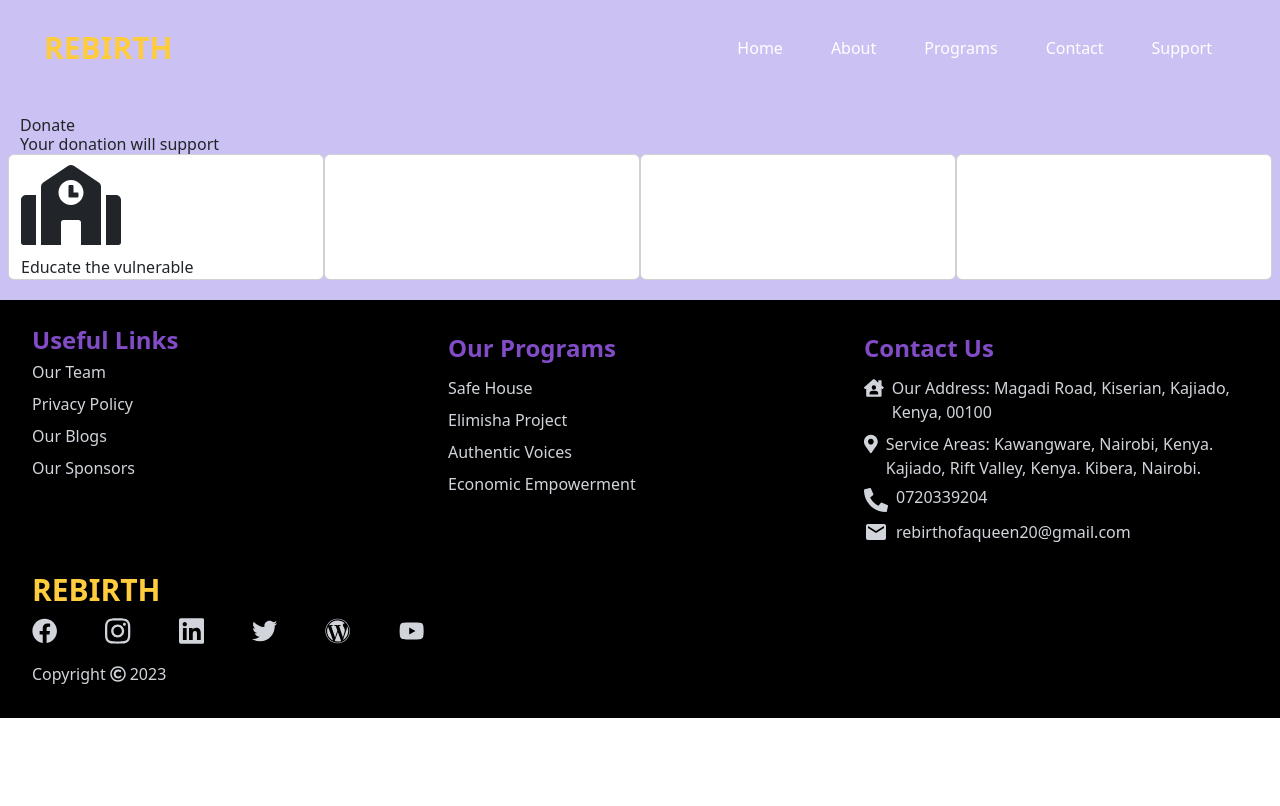
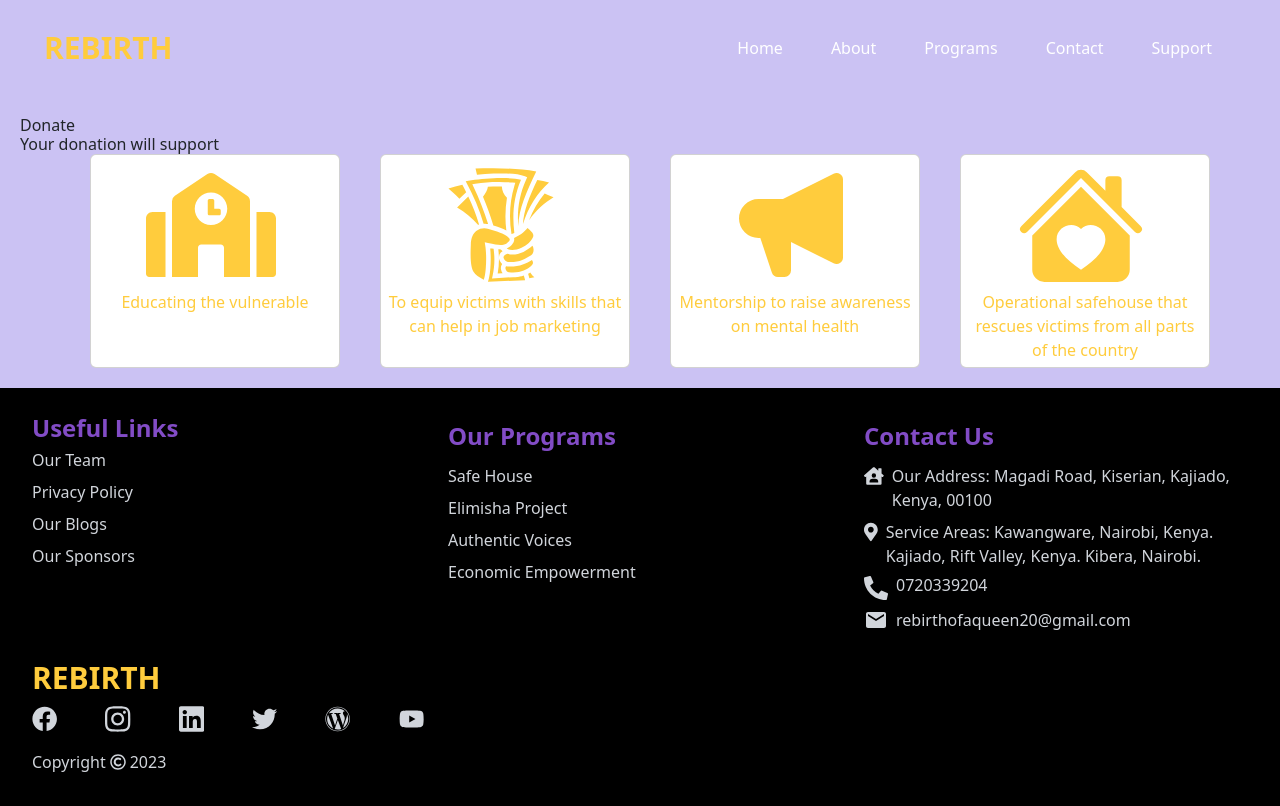
Before and after one commit to Rebirthers-Unite/Rebirth, a React (Vite) app in the folder client/: page /support in a window 1280 px wide. Built offline with nearby package versions, Linux system fonts and the light colour scheme.

Commit message:
create support cards component

```diff
--- a/client/src/components/Support/SupportCards.jsx
+++ b/client/src/components/Support/SupportCards.jsx
@@ -1,27 +1,32 @@
 import React from 'react'
 import {FaSchool} from 'react-icons/fa'
+import {GiTakeMyMoney} from 'react-icons/gi'
+import {HiSpeakerphone} from 'react-icons/hi'
+import {BsHouseHeartFill} from 'react-icons/bs'
 
 export const SupportCards = () => {
   return (
-    <div className='row'>
+    <div className='row' id='support-cards' style={{textAlign: 'center'}}>
 
-        <div className='card col-3'>
-            <FaSchool id='school'/>
-            <p>Educate the vulnerable</p>
+        <div className='card'>
+            <FaSchool className='icon'/>
+            <p>Educating the vulnerable</p>
         </div>
 
-        <div className='card col-3'>
-
+        <div className='card'>
+            <GiTakeMyMoney className='icon'/>
+            <p>To equip victims with skills that can help in job marketing</p>
         </div>
 
-        <div className='card col-3'>
-
+        <div className='card'>
+            <HiSpeakerphone className='icon'/>
+            <p>Mentorship to raise awareness on mental health</p>
         </div>
 
-        <div className='card col-3'>
-
+        <div className='card'>
+            <BsHouseHeartFill className='icon'/>
+            <p>Operational safehouse that rescues victims from all parts of the country </p>
         </div>
-
 
     </div>
   )
--- a/client/src/components/Support/support.css
+++ b/client/src/components/Support/support.css
@@ -8,7 +8,21 @@
     margin-top: 100px;
 }
 
-#school{
-    width: 100px;
-    height: 100px;
+.icon{
+    width: 130px;
+    height: 130px;
+    margin-left: 50px;
+    display: block;
 }
+
+#support-cards{
+    margin-left:  30px;
+}
+
+.card{
+    width: 250px;
+    margin-left: 40px;
+    text-align: center;
+    color: #ffcc3d;
+    padding: 5px;
+}
```
